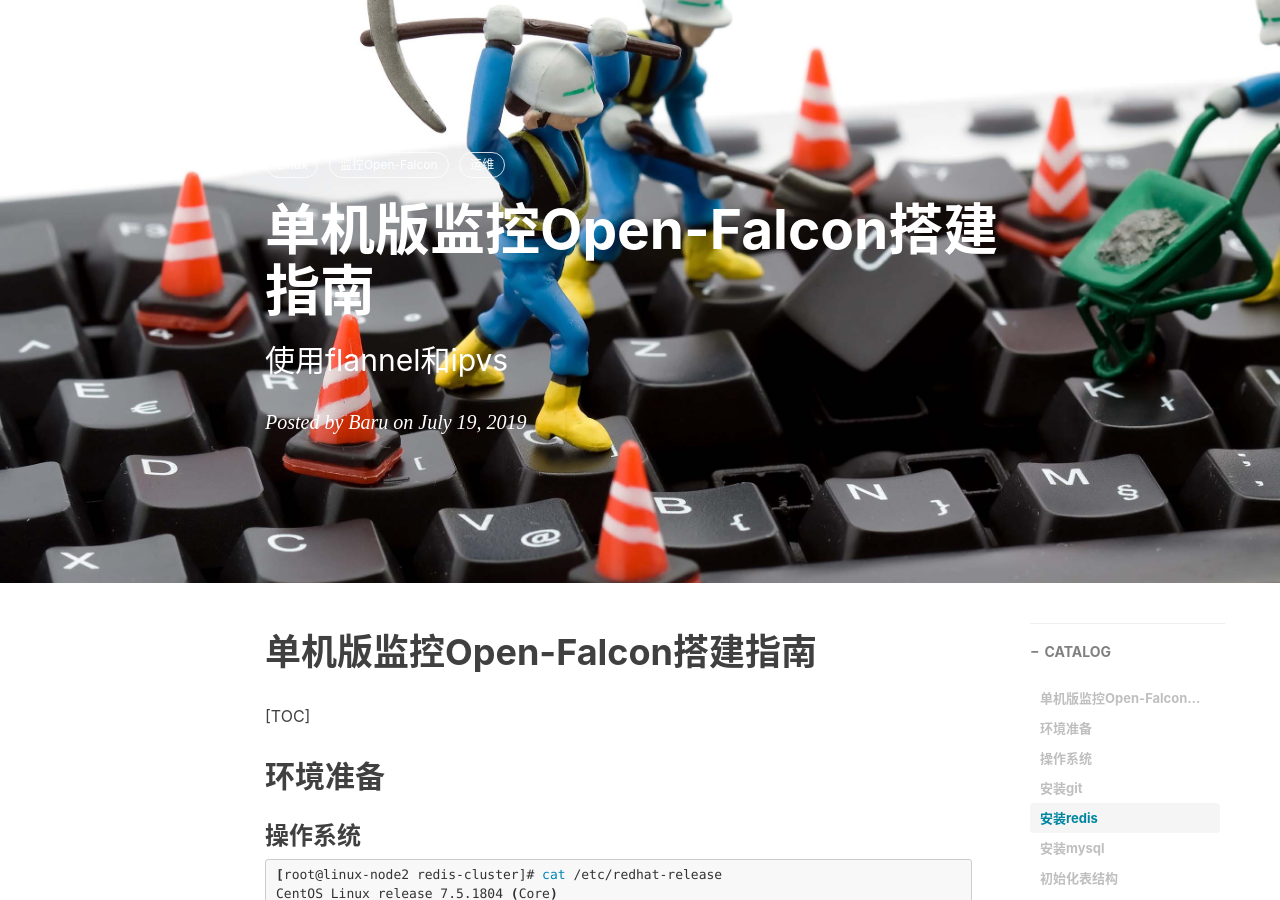
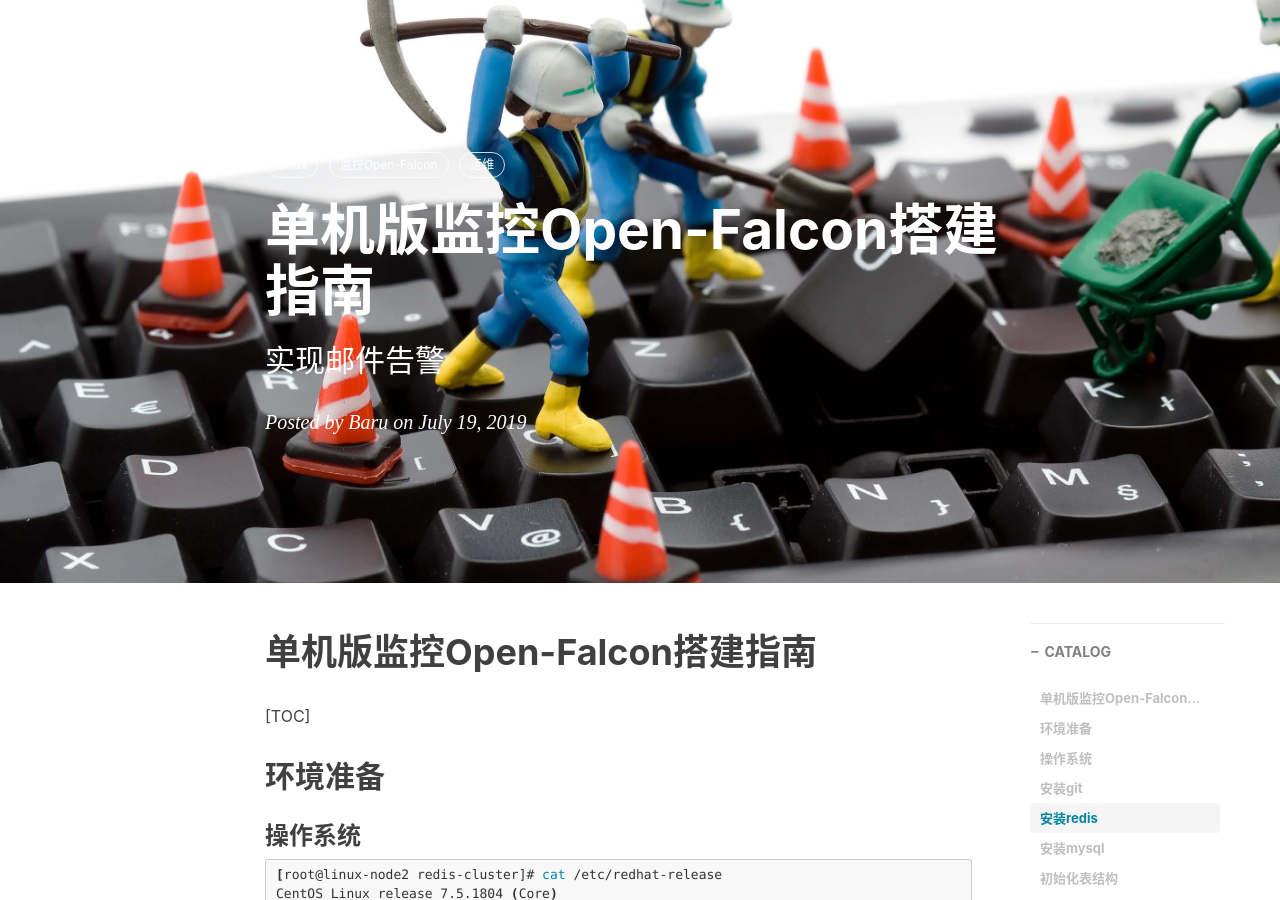
Before and after one commit to Barusun/Barusun.github.io, a Jekyll site: the page built from _posts/2019-07-19-单机版监控Open-Falcon搭建指南.md, in a window 1280 px wide and 900 px high. Built offline with Jekyll 4.4.1, drawn with Linux system fonts in a browser that asks for light colours; nearby versions of some CDN libraries; comment, search, counter and statistics services are not loaded.

Commit message:
new Document

```diff
--- a/_posts/2019-07-19-单机版监控Open-Falcon搭建指南.md
+++ b/_posts/2019-07-19-单机版监控Open-Falcon搭建指南.md
@@ -1,7 +1,7 @@
 ---
 layout:     post
 title:      单机版监控Open-Falcon搭建指南
-subtitle:   使用flannel和ipvs
+subtitle:   实现邮件告警
 date:       2019-07-19
 author:     Baru
 header-img: img/post-bg-keybord.jpg
```
